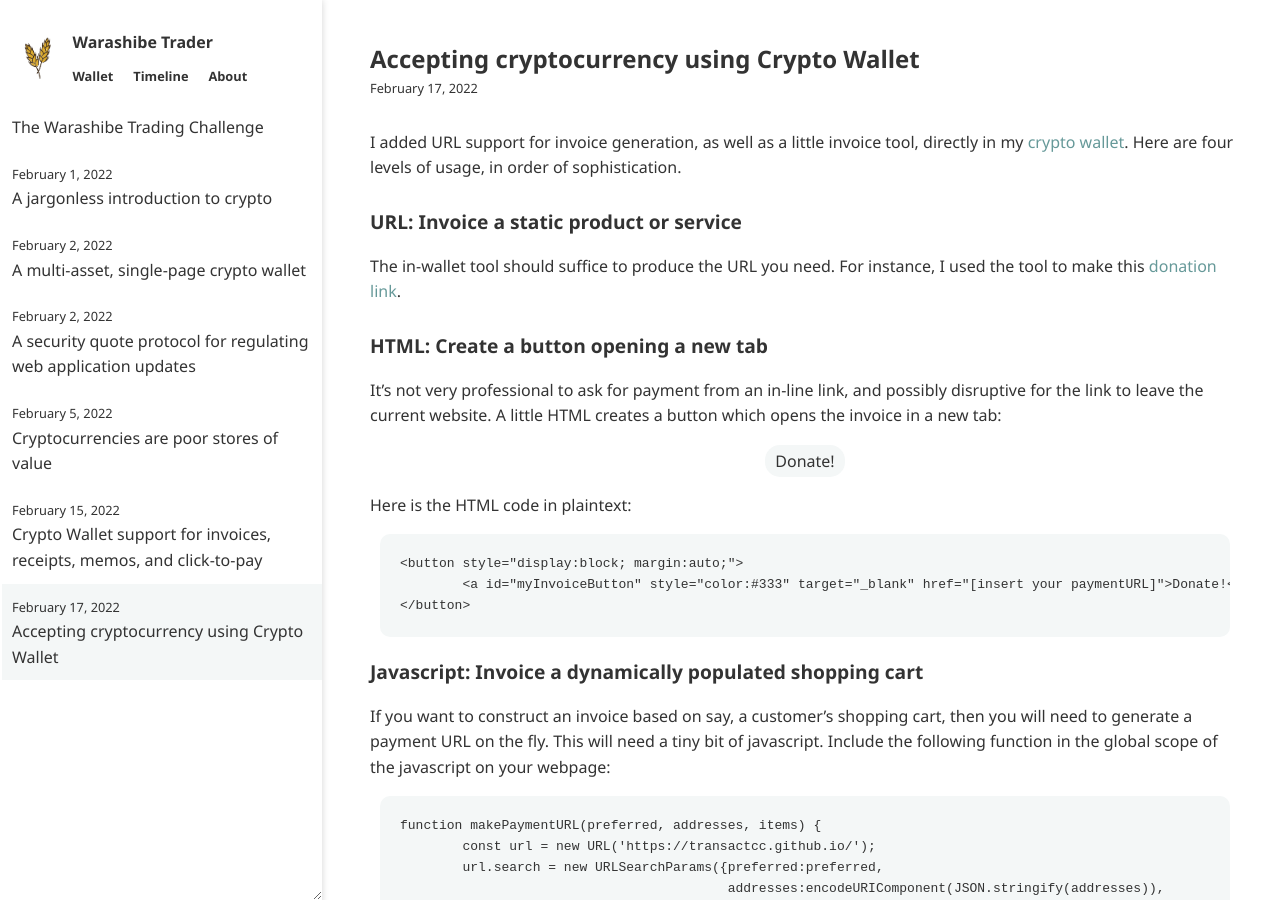
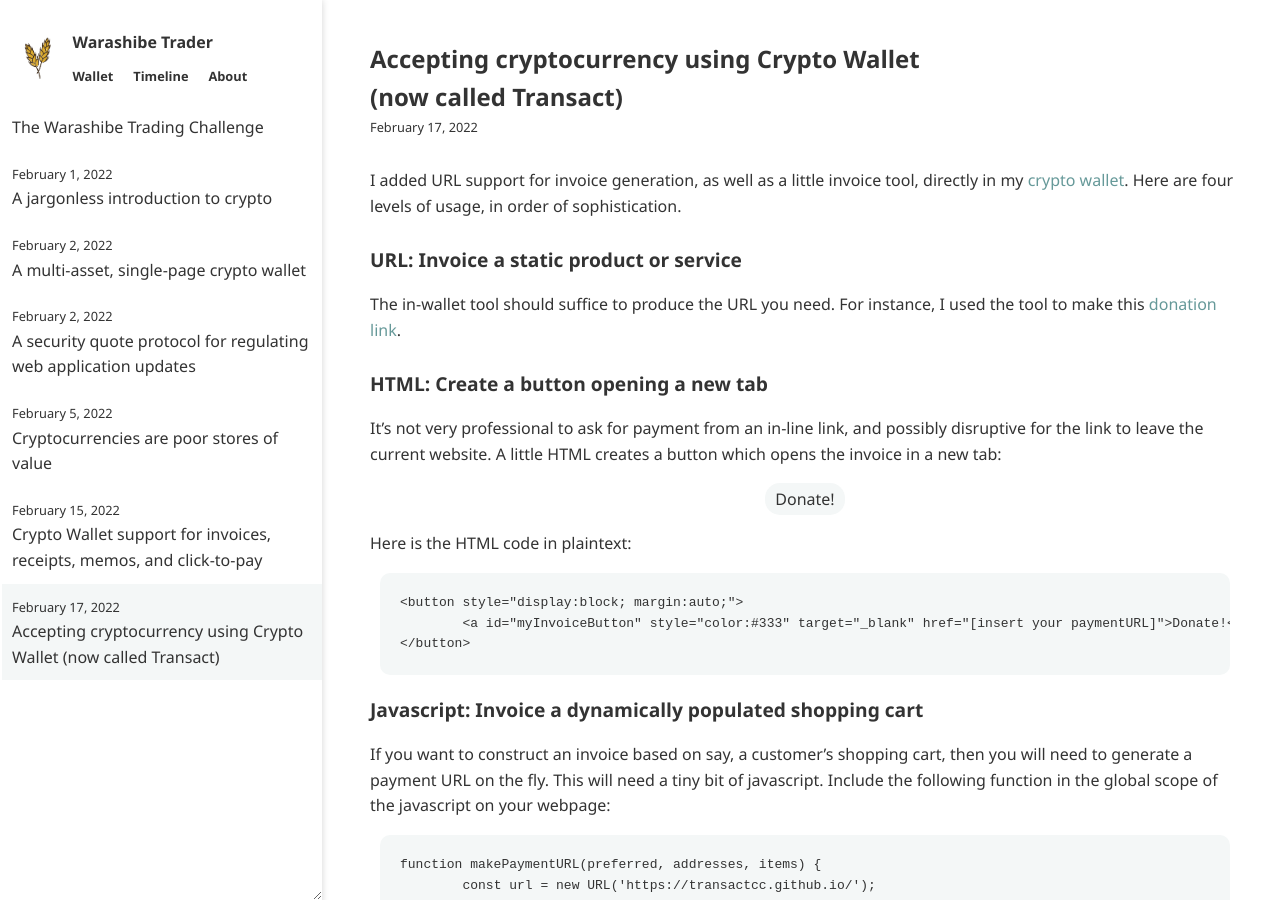
Before and after one commit to warashibetrader/warashibetrader.github.io, a Jekyll site: the page built from _posts/2022-02-17-invoices.md, in a window 1280 px wide and 900 px high. Built offline with Jekyll 4.4.1, drawn with Linux system fonts in a browser that asks for light colours.

Commit message:
Update 2022-02-17-invoices.md

```diff
--- a/_posts/2022-02-17-invoices.md
+++ b/_posts/2022-02-17-invoices.md
@@ -1,5 +1,5 @@
 ---
-title: "Accepting cryptocurrency using Crypto Wallet"
+title: "Accepting cryptocurrency using Crypto Wallet (now called Transact)"
 ---
 
 I added URL support for invoice generation, as well as a little invoice tool, directly in my [crypto wallet](https://transactcc.github.io/). Here are four levels of usage, in order of sophistication.
```
